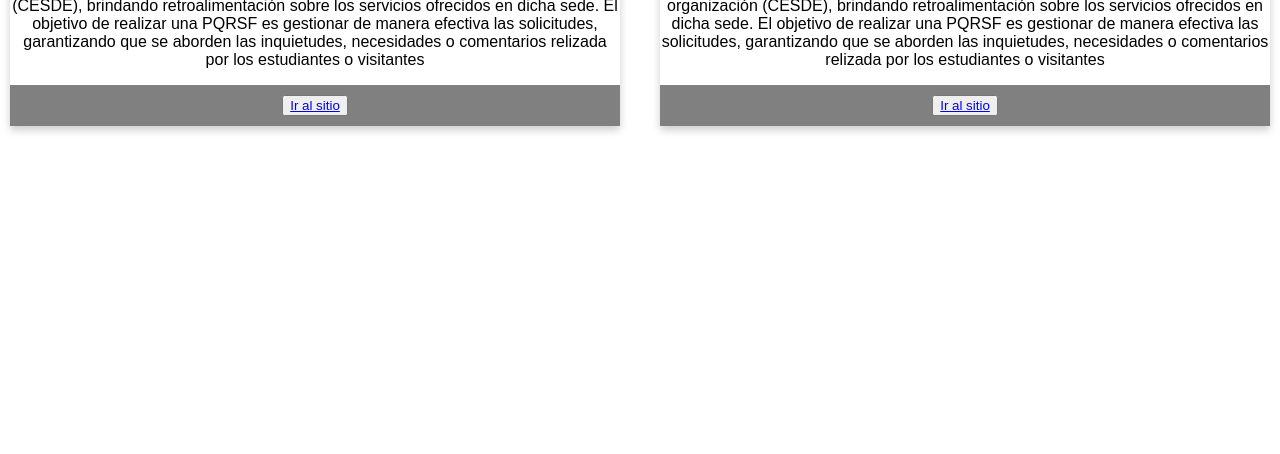
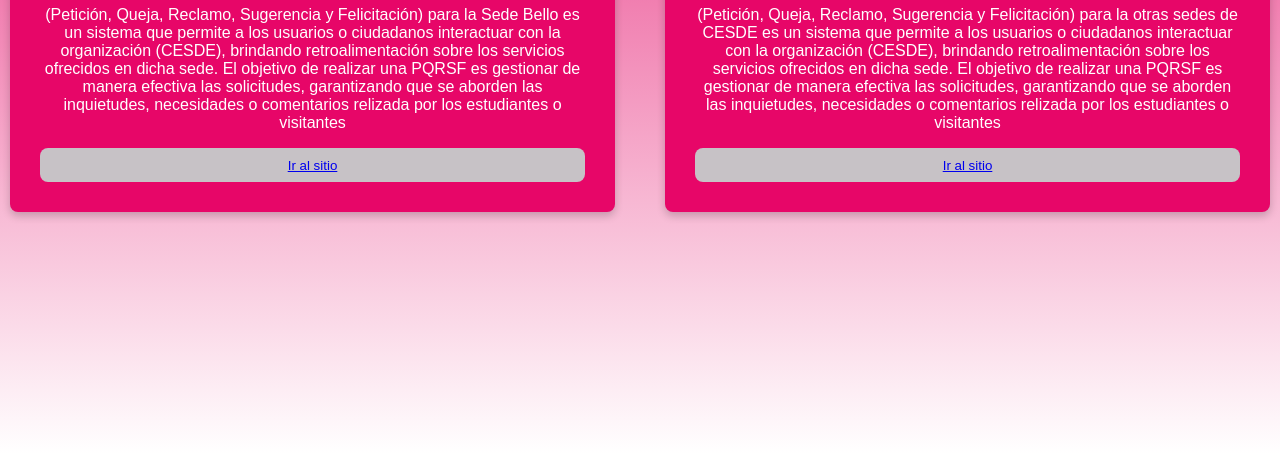
Before and after one commit to VictorPolo28/PQR-Cesde, a plain HTML site: page select-sede.html in a window 1280 px wide. Shown: the part 396-850 px from the top of the page. Before the commit the page ends 800 px from the top, so only its background shows below. Drawn offline with Linux system fonts and the light colour scheme.

Commit message:
Ajuste  del archivo main  y  seagrego movimiento  a las  cards

```diff
--- /dev/null
+++ b/select-sede.css
@@ -0,0 +1,61 @@
+body, html {
+    margin: 0;
+    padding: 0;
+    box-sizing: border-box;
+    font-family: sans-serif;
+    background: linear-gradient(#e61d74, #fff);
+}
+/*Ajusted del color del texto*/
+h1,p {
+    color: #fff;
+}
+
+.cards {
+    display: flex;
+    justify-content: center;
+    align-items: center;
+    gap: 30px;
+    height: 100vh;
+    margin-top: 50px;
+}
+
+/*Ajustes de las   clase card */
+.card {
+    flex: 50%;
+    margin: 10px;
+    border: 8px ;
+    display: flex;
+    flex-direction: column;
+    box-shadow: 0 4px 8px rgba(0, 0, 0, 0.2);
+    text-align: center;
+    background-color: #e70668;
+    border-radius: 8px;
+    padding: 30px;
+    transition: transform 0.3s ease-in-out, box-shadow 0.3s ease-in-out;
+    animation: moveUp 1.5s ease-out forwards;
+
+}
+
+/* Efecto  al pasar el cursor */
+.card:hover {
+    transform: translateY(-15px);
+    box-shadow: 0 8px 16px rgba(0, 0, 0, 0.2); /* Aumenta la sombra */
+}
+
+.card .content {
+    flex-grow: 1;
+    flex-shrink: 1;
+}
+
+
+.card .footer {
+    background-color: rgb(199, 194, 198) ;
+    padding: 8px;
+    border-radius: 8px;
+
+}
+
+button {
+ background-color: rgb(199, 194, 198);
+ border: none ;
+}
--- a/index.html
+++ b/select-sede.html
@@ -4,7 +4,7 @@
     <meta charset="UTF-8">
     <meta name="viewport" content="width=device-width, initial-scale=1.0">
     <title>Document</title>
-    <link rel="stylesheet" href="style.css">
+    <link rel="stylesheet" href="select-sede.css">
 </head>
 <body>
     <div  class="cards">
--- a/style.css
+++ /dev/null
@@ -1,36 +0,0 @@
-body, html {
-    margin: 0;
-    padding: 0;
-    box-sizing: border-box;
-    font-family: sans-serif;
-}
-.cards {
-    display: flex;
-    justify-content: center;
-    align-items: center;
-    gap: 20px;
-    height: 100vh;
-}
-
-.card {
-    flex: 50%;
-    margin: 10px;
-    border: 8px ;
-    display: flex;
-    flex-direction: column;
-    box-shadow: 0 4px 8px rgba(0, 0, 0, 0.2);
-    text-align: center;
-
-
-}
-
-.card .content {
-    flex-grow: 1;
-    flex-shrink: 1;
-}
-
-
-.card .footer {
-    background-color: grey ;
-    padding: 10px;
-}
--- a/userstyle.css
+++ b/userstyle.css
@@ -33,17 +33,29 @@ input {
     padding: 10px;
     margin: 5px 0 10px;
     border:  1px solid #110f0f;
-    border-radius:  4px;
+    border-radius:  10px;
     box-sizing: border-box;
 
+
+
 }
+
+.logo {
+    width: 350px;
+    max-width: 100%;
+    height: 250px;
+    right: 200px;
+
+}
+
+
 button {
     width: 100%;
     background-color: #f1ecf1;
     color: black;
     padding: 10px;
     border:  #0c0909;
-    border-radius: 4px;
+    border-radius: 8px;
     cursor: pointer;
     font-size: 16px;
 }
```
Also changed, not shown: Ussuarios.html (+2 -0 lines), pqr_form.html (deleted, +0 -44 lines).
